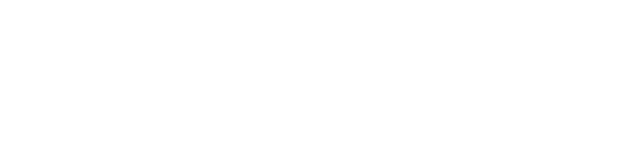
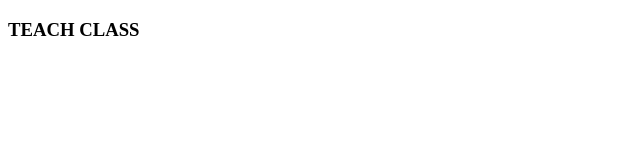
Before and after one commit to Sthuna/gitone, a plain HTML site: page index.html in a window 1280 px wide. Shown: the whole page, without its empty margins (0-640 px from the left). Drawn offline with Linux system fonts and the light colour scheme.

Commit message:
YOU R A MUMU MAN
:WQ

:WQ

```diff
--- a/index.html
+++ b/index.html
@@ -7,6 +7,6 @@
     <title>Document</title>
 </head>
 <body>
-
+    <h3 class="Display-1">TEACH CLASS</h3>
 </body>
 </html>
```
